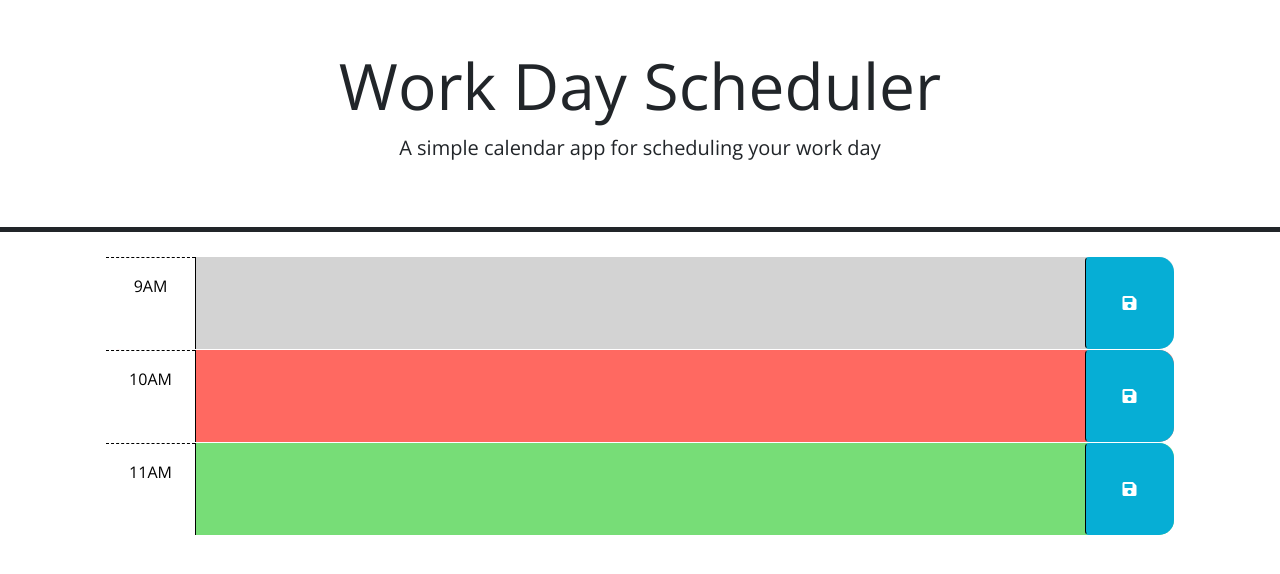
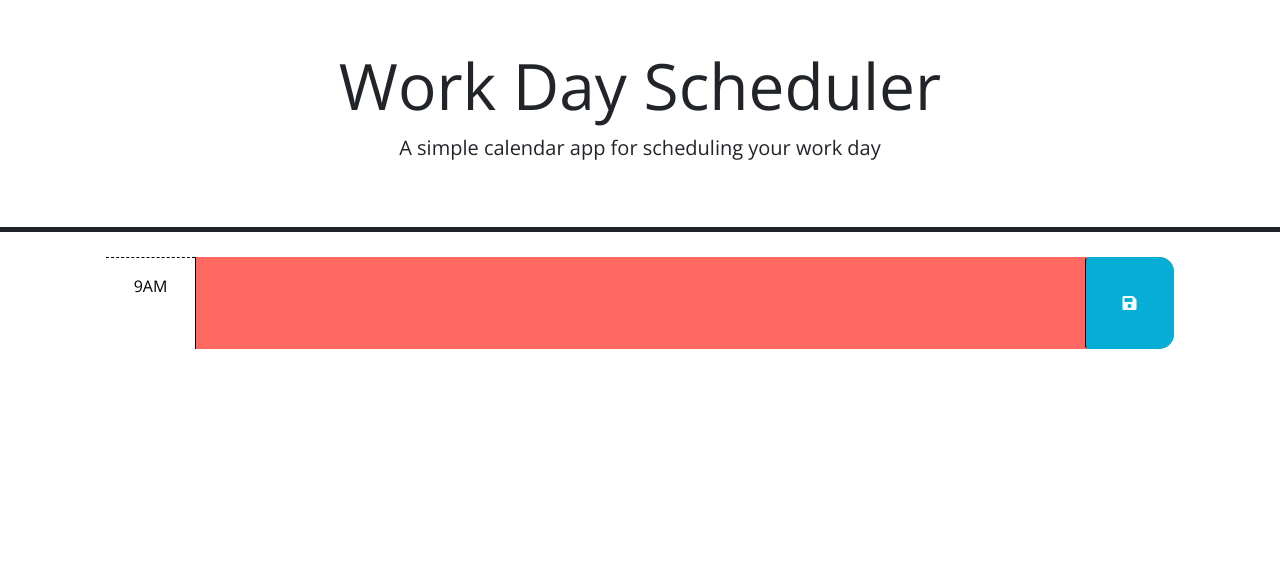
Before and after one commit to cdgonzo23/daily-planner, a plain HTML site: page index.html in a window 1280 px wide. Drawn offline with nearby package versions, Linux system fonts and the light colour scheme.

Commit message:
added hours function

```diff
--- a/index.html
+++ b/index.html
@@ -38,9 +38,17 @@
         in the finished product. Remember to delete this comment once the
         code is implemented.
         -->
+        <div id="hour" class="row time-block">
+          <div class="col-2 col-md-1 hour text-center py-3">9AM</div>
+          <textarea class="col-8 col-md-10 description" rows="3"> </textarea>
+          <button class="btn saveBtn col-2 col-md-1" aria-label="save">
+            <i class="fas fa-save" aria-hidden="true"></i>
+          </button>
+        </div>
 
-      <!-- Example of a past time block. The "past" class adds a gray background color. -->
-      <div id="hour-9" class="row time-block past">
+
+      <!-- Example of a past time block. The "past" class adds a gray background color.
+      <div id="hour-9" class="row time-block">
         <div class="col-2 col-md-1 hour text-center py-3">9AM</div>
         <textarea class="col-8 col-md-10 description" rows="3"> </textarea>
         <button class="btn saveBtn col-2 col-md-1" aria-label="save">
@@ -48,8 +56,8 @@
         </button>
       </div>
 
-      <!-- Example of a a present time block. The "present" class adds a red background color. -->
-      <div id="hour-10" class="row time-block present">
+          Example of a a present time block. The "present" class adds a red background color.
+      <div id="hour-10" class="row time-block">
         <div class="col-2 col-md-1 hour text-center py-3">10AM</div>
         <textarea class="col-8 col-md-10 description" rows="3"> </textarea>
         <button class="btn saveBtn col-2 col-md-1" aria-label="save">
@@ -57,14 +65,14 @@
         </button>
       </div>
 
-      <!-- Example of a future time block. The "future" class adds a green background color. -->
-      <div id="hour-11" class="row time-block future">
+          Example of a future time block. The "future" class adds a green background color.
+      <div id="hour-11" class="row time-block">
         <div class="col-2 col-md-1 hour text-center py-3">11AM</div>
         <textarea class="col-8 col-md-10 description" rows="3"> </textarea>
         <button class="btn saveBtn col-2 col-md-1" aria-label="save">
           <i class="fas fa-save" aria-hidden="true"></i>
         </button>
-      </div>
+      </div> -->
 
     <script src="https://code.jquery.com/jquery-3.4.1.min.js"></script>
     <script
--- a/script.js
+++ b/script.js
@@ -1,7 +1,26 @@
 // Wrap all code that interacts with the DOM in a call to jQuery to ensure that
 // the code isn't run until the browser has finished rendering all the elements
 // in the html.
+var hoursArr = [00, 01, 02, 03, 04, 05, 06, 07, 08, 09, 10, 11, 12, 13, 14, 15, 16, 17, 18, 19, 20, 21, 22, 23]
+console.log(hoursArr);
+
 $(function () {
+  var currHour = dayjs().hour();
+  console.log(currHour)
+  $('.time-block').each(function() {
+    var id = $(this).attr('id').split('-')[1];
+    var rowHour = parseInt(id);
+    console.log(rowHour);
+
+
+    if (currHour < rowHour) {
+      $(this).addClass('future');
+    } else if (currHour > rowHour) {
+      $(this).addClass('past');
+    } else {
+      $(this).addClass('present');
+    };
+  });
   // TODO: Add a listener for click events on the save button. This code should
   // use the id in the containing time-block as a key to save the user input in
   // local storage. HINT: What does `this` reference in the click listener
```
